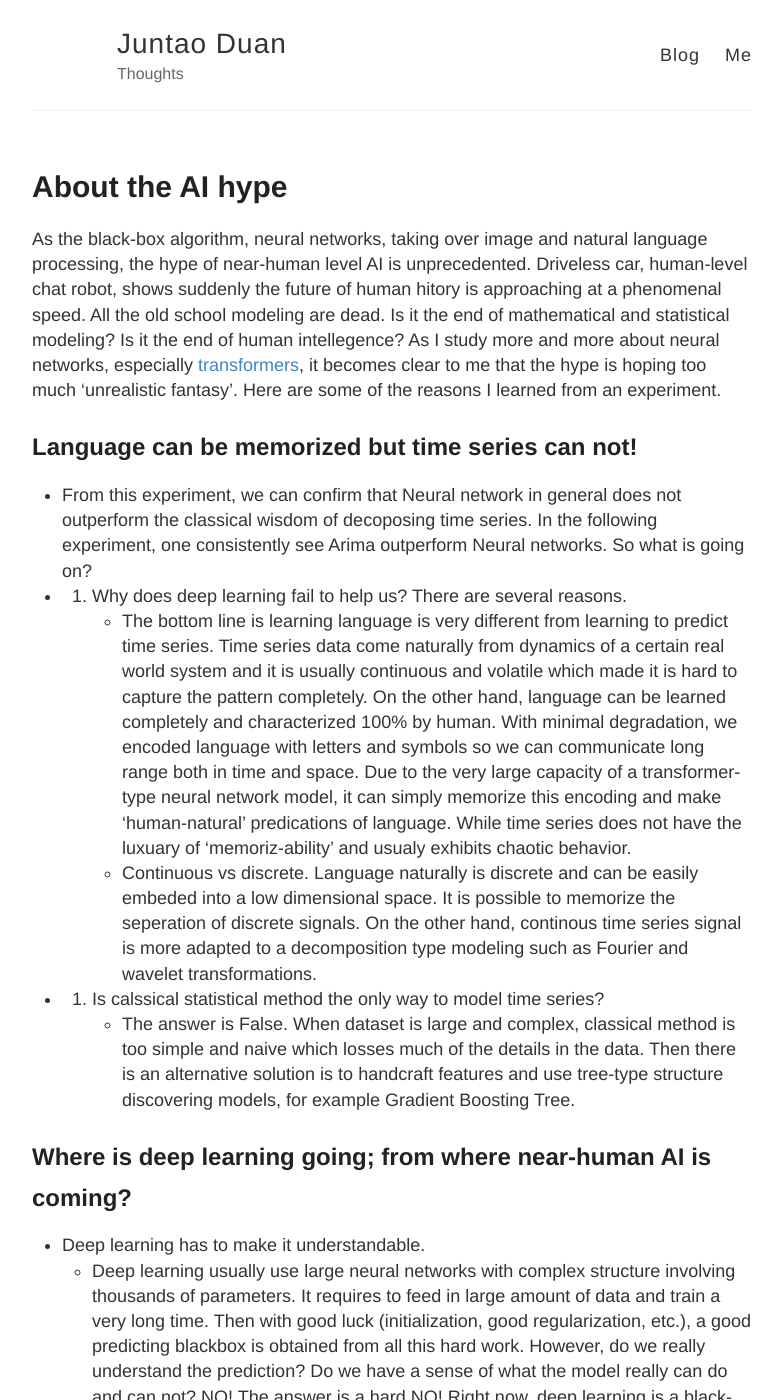
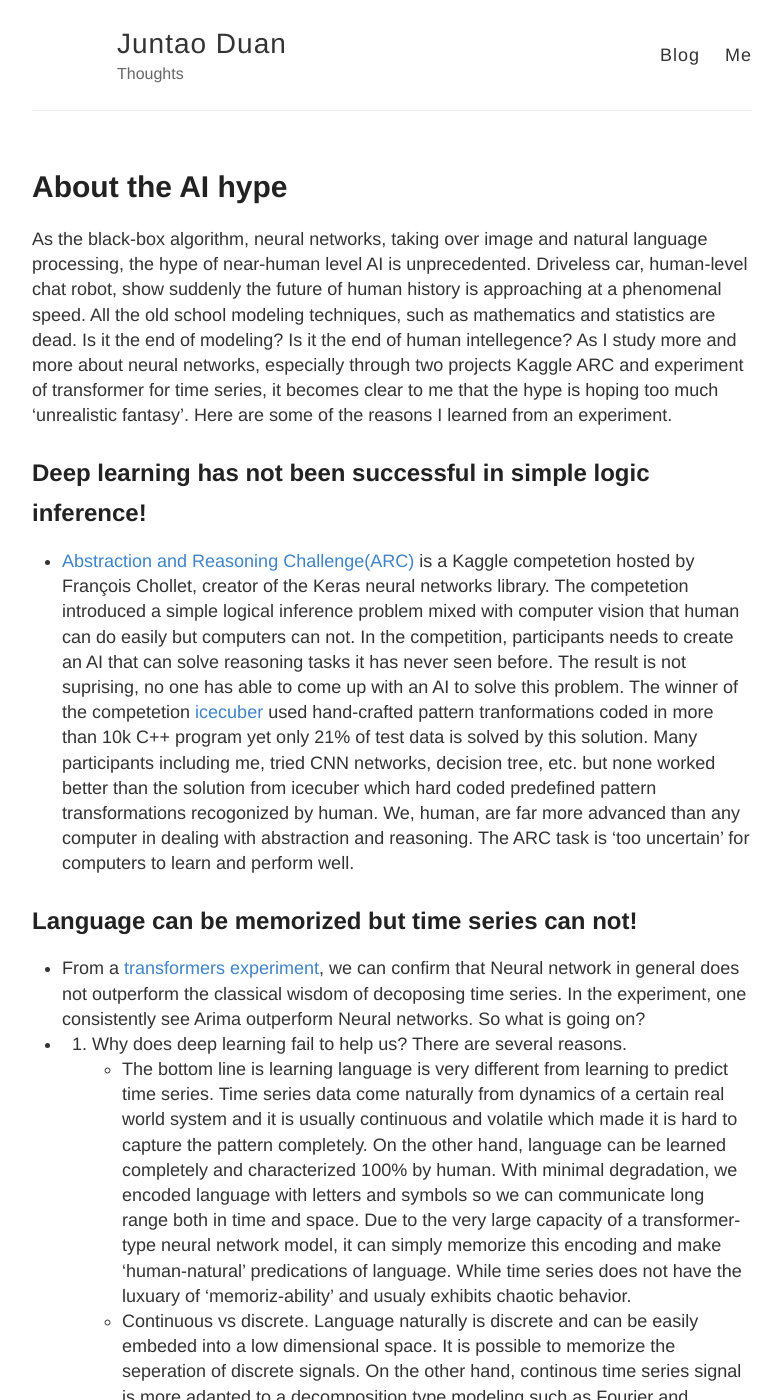
Before and after one commit to juntaoduan/juntaoduan.github.io, a Jekyll site: the page built from _posts/2021-6-14-AI-fail.md, in a window 1280 px wide and 1400 px high. Shown: the whole window, without its empty margins (248-1029 px from the left). Built offline with Jekyll 4.4.1, drawn with Linux system fonts in a browser that asks for light colours; some of the changed text lies outside the part shown.

Commit message:
Update 2021-6-14-AI-fail.md

```diff
--- a/_posts/2021-6-14-AI-fail.md
+++ b/_posts/2021-6-14-AI-fail.md
@@ -4,27 +4,31 @@ title: About the AI hype
 categories: AI
 ---
 
-As the black-box algorithm, neural networks, taking over image and natural language processing, the hype of near-human level AI is unprecedented. Driveless car, human-level chat robot, shows suddenly the future of human hitory is approaching at a phenomenal speed. All the old school modeling are dead. Is it the end of mathematical and statistical modeling? Is it the end of human intellegence?
-As I study more and more about neural networks, especially [transformers](https://github.com/juntaoduan/Time-Series-Analysis_Classical_and_NeuralNet), it becomes clear to me that the hype is hoping too much 'unrealistic fantasy'. Here are some of the reasons I learned from an experiment.
+As the black-box algorithm, neural networks, taking over image and natural language processing, the hype of near-human level AI is unprecedented. Driveless car, human-level chat robot, show suddenly the future of human history is approaching at a phenomenal speed. All the old school modeling techniques, such as mathematics and statistics are dead. Is it the end of modeling? Is it the end of human intellegence?
+As I study more and more about neural networks, especially through two projects Kaggle ARC and experiment of transformer for time series, it becomes clear to me that the hype is hoping too much 'unrealistic fantasy'. Here are some of the reasons I learned from an experiment.
+
+## Deep learning has not been successful in simple logic inference!
+* [Abstraction and Reasoning Challenge(ARC)](https://www.kaggle.com/c/abstraction-and-reasoning-challenge) is a Kaggle competetion hosted by François Chollet, creator of the Keras neural networks library. The competetion introduced a simple logical inference problem mixed with computer vision that human can do easily but computers can not. In the competition, participants needs to create an AI that can solve reasoning tasks it has never seen before. The result is not suprising, no one has able to come up with an AI to solve this problem. The winner of the competetion [icecuber](https://www.kaggle.com/c/abstraction-and-reasoning-challenge/discussion/154597) used hand-crafted pattern tranformations coded in more than 10k C++ program yet only 21% of test data is solved by this solution. Many participants including me, tried CNN networks, decision tree, etc. but none worked better than  the solution from icecuber which hard coded predefined pattern transformations recogonized by human.  We, human, are far more advanced than any computer in dealing with abstraction and reasoning. The ARC task is 'too uncertain' for computers to learn and perform well.
 
 ## Language can be memorized but time series can not!
-* From this experiment, we can confirm that Neural network in general does not outperform the classical wisdom of decoposing time series. In the following experiment, one consistently see Arima outperform Neural networks. So what is going on?
+* From a [transformers experiment](https://github.com/juntaoduan/Time-Series-Analysis_Classical_and_NeuralNet), we can confirm that Neural network in general does not outperform the classical wisdom of decoposing time series. In the experiment, one consistently see Arima outperform Neural networks. So what is going on?
 * 1. Why does deep learning fail to help us? There are several reasons.
     * The bottom line is learning language is very different from learning to predict time series. Time series data come naturally from dynamics of a certain real world system and it is usually continuous and volatile which made it is hard to capture the pattern completely. On the other hand, language can be learned completely and characterized 100% by human. With minimal degradation, we encoded language with letters and symbols so we can communicate long range both in time and space. Due to the very large capacity of a transformer-type neural network model, it can simply memorize this encoding and make 'human-natural' predications of language. While time series does not have the luxuary of 'memoriz-ability' and usualy exhibits chaotic behavior.
     * Continuous vs discrete. Language naturally is discrete and can be easily embeded into a low dimensional space. It is possible to memorize the seperation of discrete signals. On the other hand, continous time series signal is more adapted to a decomposition type modeling such as Fourier and wavelet transformations.
 * 2. Is calssical statistical method the only way to model time series?
-    * The answer is False. When dataset is large and complex, classical method is too simple and naive which losses much of the details in the data. Then there is an alternative solution is to handcraft features and use tree-type structure discovering models, for example Gradient Boosting Tree.
+    * The answer is No. When dataset is large and complex, classical method is too simple and naive which losses much of the details in the data. Then there is an alternative solution is to handcraft features and use tree-type structure discovering models, for example Gradient Boosting Tree.
+
 
 ## Where is deep learning going; from where near-human AI is coming?
 
-* Deep learning has to make it understandable.
+* Deep learning has to make it understandable in order to improve itself.
     * Deep learning usually use large neural networks with complex structure involving thousands of parameters.  It requires to feed in large amount of data and train a very long time. Then with good luck (initialization, good regularization, etc.), a good predicting blackbox is obtained from all this hard work.  However, do we really understand the prediction? Do we have a sense of what the model really can do and can not? NO! The answer is a hard NO! Right now, deep learning is a black-box. There is no way to understand what each parameter really does and why the model performs sometimes. We only solved the original prediction problem partially, and in fact very superficially. We don't really understand what helped to solve the problem and what will lead to a failure.
     * So far, deep learning has only produced a promising engineering prototype, without knowing the science behind the tool. Major theoretical developments are still awaiting. Deep learning right now is very similar to the milestone manned flight by Wright brothers. Partial engineering success encourages more and more talented minds jump in the creation of areospace enginerring and related fields. Many lives died to test and improve the aviation technology in the last century. There might be a similar path for creating near-huamn AI from deep learning. But without true understanding, that dream can only hang in the air.
 
 
 
 ## Reference:
-[1.](https://github.com/juntaoduan/Time-Series-Analysis_Classical_and_NeuralNet)
-
+[1.Time series](https://github.com/juntaoduan/Time-Series-Analysis_Classical_and_NeuralNet)
+[2.Kaggle ARC](https://www.kaggle.com/c/abstraction-and-reasoning-challenge/overview)
 ----
 ****
```
